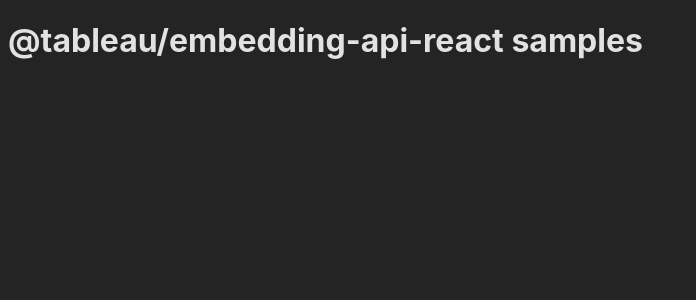
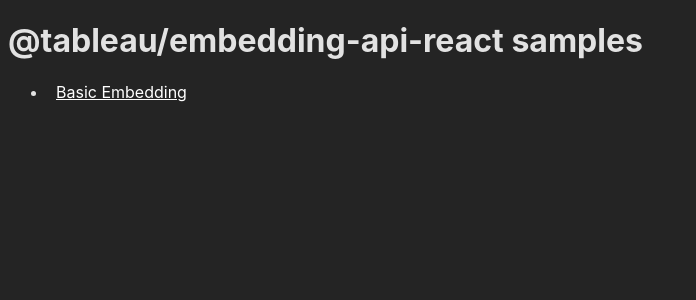
Before and after one commit to tableau/embedding-api-v3-samples, a React (Vite) app in the folder react-samples/: page / in a window 1280 px wide. Shown: the top 300 px of the page, without its empty margins (0-696 px from the left). Built offline with nearby package versions, Linux system fonts and the light colour scheme.

Commit message:
Add routes and BasicEmbedding sample

```diff
--- a/react-samples/package.json
+++ b/react-samples/package.json
@@ -10,6 +10,7 @@
     "preview": "vite preview"
   },
   "dependencies": {
+    "@tableau/embedding-api-react": "file:../../../../git/extensibility/embedding-api-react",
     "react": "^18.3.1",
     "react-dom": "^18.3.1",
     "react-router": "^7.1.1"
--- a/react-samples/src/App.tsx
+++ b/react-samples/src/App.tsx
@@ -1,7 +1,10 @@
+import { getSampleLinks } from './routes';
+
 function App() {
   return (
     <>
       <h1>@tableau/embedding-api-react samples</h1>
+      {getSampleLinks()}
     </>
   );
 }
--- a/react-samples/src/index.css
+++ b/react-samples/src/index.css
@@ -4,3 +4,26 @@
   color: rgba(255, 255, 255, 0.87);
   background-color: #242424;
 }
+
+ul {
+  margin: 0;
+}
+
+a {
+  padding: 0.5rem;
+  color: #fff;
+  border-radius: 0.25rem;
+}
+
+a:focus {
+  background: #333;
+}
+
+a:hover {
+  background: #000;
+}
+
+a:active {
+  background: #000;
+  color: #ffffff;
+}
--- a/react-samples/src/main.tsx
+++ b/react-samples/src/main.tsx
@@ -5,12 +5,14 @@ import { createRoot } from 'react-dom/client';
 import { BrowserRouter, Route, Routes } from 'react-router';
 
 import App from './App.tsx';
+import { getSampleRoutes } from './routes.tsx';
 
 createRoot(document.getElementById('root')!).render(
   <StrictMode>
     <BrowserRouter>
       <Routes>
         <Route path="/" element={<App />} />
+        {getSampleRoutes()}
       </Routes>
     </BrowserRouter>
   </StrictMode>
--- /dev/null
+++ b/react-samples/src/routes.tsx
@@ -0,0 +1,29 @@
+import { NavLink, Route } from 'react-router';
+
+import BasicEmbedding from './samples/basic-embedding';
+
+const routes = {
+  basicEmbedding: {
+    linkText: 'Basic Embedding',
+    path: '/basic-embedding',
+    element: <BasicEmbedding />,
+  },
+};
+
+export function getSampleRoutes() {
+  return Object.values(routes).map(({ path, element }) => (
+    <Route key={path} path={path} element={element} />
+  ));
+}
+
+export function getSampleLinks() {
+  return (
+    <ul>
+      {Object.values(routes).map(({ linkText, path }) => (
+        <li key={path}>
+          <NavLink to={path}>{linkText}</NavLink>
+        </li>
+      ))}
+    </ul>
+  );
+}
--- /dev/null
+++ b/react-samples/src/samples/basic-embedding.tsx
@@ -0,0 +1,11 @@
+import { TableauViz } from '@tableau/embedding-api-react';
+
+export default function BasicEmbedding() {
+  return (
+    <TableauViz
+      src="https://public.tableau.com/views/RegionalSampleWorkbook/Storms"
+      toolbar="bottom"
+      hideTabs
+    />
+  );
+}
```
Also changed, not shown: 1 other file (tests, documents, lock files or other folders).
